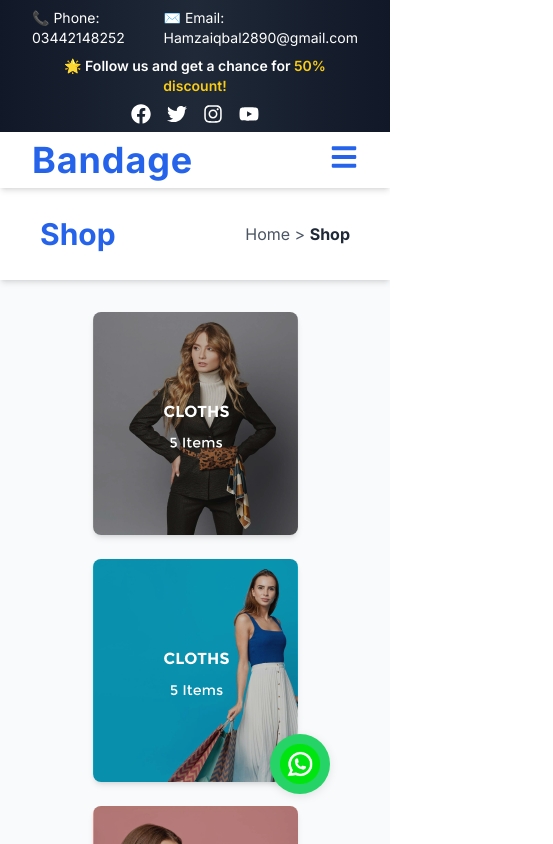
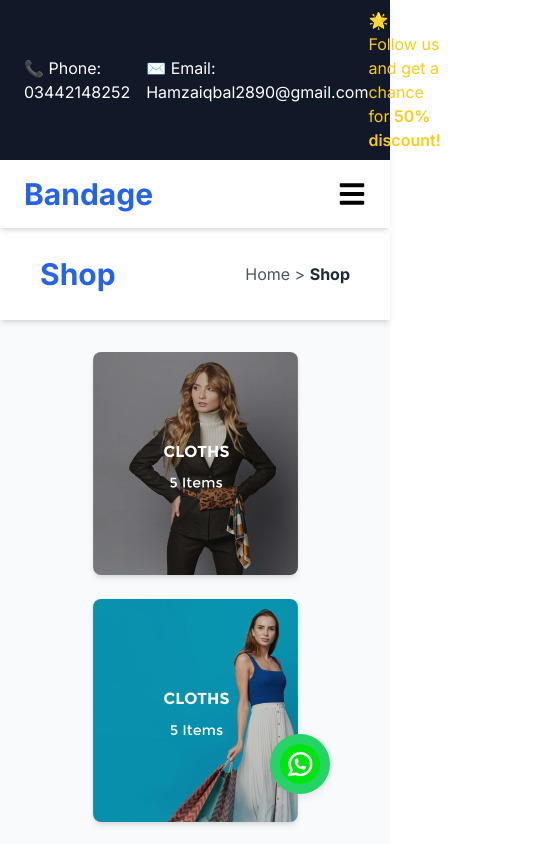
Before and after one commit to Hamzaiqbal0/e-commerce-website, a Next.js app: page /shop in a window 390 px wide. Shown: the top 844 px of the page, 553 px wide, since content can reach past the window. Built offline with nearby package versions, Linux system fonts and the light colour scheme.

Commit message:
navbar update
navbar update

```diff
--- a/src/app/components/Navbar.tsx
+++ b/src/app/components/Navbar.tsx
@@ -9,6 +9,7 @@ import {
   FaSearch,
   FaShoppingCart,
   FaBars,
+  FaTimes,
 } from "react-icons/fa";
 import { useRouter } from "next/navigation";
 
@@ -20,10 +21,11 @@ const Navbar = () => {
 
   const router = useRouter();
 
+  const toggleMenu = () => setIsMenuOpen(!isMenuOpen);
   const openAuthModal = () => setShowAuthModal(true);
   const closeAuthModal = () => {
     setShowAuthModal(false);
-    setIsSignUp(false); // Reset to Sign In when modal is closed
+    setIsSignUp(false); // Reset to Sign In mode
   };
 
   const toggleAuthMode = () => setIsSignUp(!isSignUp);
@@ -31,153 +33,161 @@ const Navbar = () => {
   const handleSearch = (event: React.FormEvent) => {
     event.preventDefault();
     if (searchQuery.trim()) {
-      // Redirect to search results page or filter products locally
       router.push(`/search?query=${searchQuery}`);
     }
   };
 
+  const navigateToHome = () => {
+    router.push("/");
+  };
+
   return (
-    <header className="w-full relative">
-      {/* First Row: Contact and Social Media */}
-      <div className="w-full bg-gradient-to-r from-gray-900 via-gray-800 to-gray-900 text-white px-8 py-2 flex flex-col md:flex-row md:items-center md:justify-between">
-        <div className="flex items-center justify-between space-x-4">
-          <span className="text-sm">📞 Phone: 03442148252</span>
-          <span className="text-sm">✉️ Email: Hamzaiqbal2890@gmail.com</span>
+    <header className="sticky top-0 z-50 bg-white shadow-md">
+      {/* Top Bar */}
+      <div className="bg-gray-900 text-white px-6 py-2 flex items-center justify-between">
+        <div className="text-md flex space-x-4">
+          <span>📞 Phone: 03442148252</span>
+          <span>✉️ Email: Hamzaiqbal2890@gmail.com</span>
         </div>
-
-        <div className="text-center md:mx-auto mt-2 md:mt-0">
-          <p className="text-sm md:text-lg font-semibold">
-            🌟 Follow us and get a chance for <span className="text-yellow-400">50% discount!</span>
-          </p>
+        <div className="text-yellow-400 text-md">
+          🌟 Follow us and get a chance for <span className="font-semibold">50% discount!</span>
         </div>
-
-        <div className="flex space-x-4 mt-2 md:mt-0 justify-center md:justify-end">
-          <a href="https://facebook.com" target="_blank" rel="noopener noreferrer" className="hover:text-blue-500 transition">
-            <FaFacebook size={20} />
+        <div className="flex space-x-4">
+          <a href="https://facebook.com" target="_blank" rel="noopener noreferrer">
+            <FaFacebook className="hover:text-blue-500 transition" />
           </a>
-          <a href="https://twitter.com" target="_blank" rel="noopener noreferrer" className="hover:text-blue-400 transition">
-            <FaTwitter size={20} />
+          <a href="https://twitter.com" target="_blank" rel="noopener noreferrer">
+            <FaTwitter className="hover:text-blue-400 transition" />
           </a>
-          <a href="https://instagram.com" target="_blank" rel="noopener noreferrer" className="hover:text-pink-500 transition">
-            <FaInstagram size={20} />
+          <a href="https://instagram.com" target="_blank" rel="noopener noreferrer">
+            <FaInstagram className="hover:text-pink-500 transition" />
           </a>
-          <a href="https://youtube.com" target="_blank" rel="noopener noreferrer" className="hover:text-red-500 transition">
-            <FaYoutube size={20} />
+          <a href="https://youtube.com" target="_blank" rel="noopener noreferrer">
+            <FaYoutube className="hover:text-red-500 transition" />
           </a>
         </div>
       </div>
 
-      {/* Second Row: Logo and Navigation */}
-      <div className="w-full bg-white shadow-md px-8 py-2 flex items-center justify-between">
-        <h1 className="text-4xl font-bold text-blue-600 tracking-wide">
+      {/* Main Nav */}
+      <div className="px-6 py-4 flex items-center justify-between">
+        <h1
+          onClick={navigateToHome}
+          className="text-3xl font-bold text-blue-600 cursor-pointer"
+        >
           Bandage
         </h1>
 
-        {/* Desktop Navigation Links */}
-        <nav className="hidden md:flex items-center space-x-6">
-          <ul className="flex space-x-6 text-xl font-semibold">
+        {/* Desktop Links */}
+        <nav className="hidden md:flex space-x-6">
           {["Home", "Shop", "Products", "Our Team", "About Us", "Contact Us"].map((item, index) => (
-              <li key={index}>
-                <a href={`/${item.toLowerCase().replace(/\s/g, "")}`} className="hover:text-blue-500 transition duration-300">
+            <a
+              key={index}
+              href={item === "Home" ? "/" : `/${item.toLowerCase().replace(/\s/g, "")}`}
+              className="text-lg font-medium text-gray-700 hover:text-blue-500 transition"
+            >
               {item}
             </a>
-              </li>
           ))}
-          </ul>
+        </nav>
 
-          <div className="flex items-center space-x-4">
-            <button
-              onClick={openAuthModal}
-              className="hover:text-blue-700 text-blue-500 font-medium"
-            >
-              Login/Register
-            </button>
-
-            <div className="p-2">
+        {/* Search Bar */}
+        <div className="hidden md:flex items-center space-x-4">
           <form onSubmit={handleSearch} className="relative">
             <input
               type="text"
               value={searchQuery}
               onChange={(e) => setSearchQuery(e.target.value)}
               placeholder="Search products"
-            className="w-44 py-1 px-6 border rounded-md focus:outline-none focus:ring-2 focus:ring-blue-800"
+              className="py-2 px-4 border rounded-md focus:outline-none focus:ring-2 focus:ring-blue-500"
             />
             <button type="submit" className="absolute right-2 top-2 text-blue-500">
-            <FaSearch size={20} />
+              <FaSearch />
             </button>
           </form>
+          <a href="/cart" className="text-blue-600 hover:text-black">
+            <FaShoppingCart size={24} />
+          </a>
+          <button
+            onClick={openAuthModal}
+            className="bg-blue-500 text-white px-4 py-2 rounded-lg hover:bg-blue-600"
+          >
+            Login/Register
+          </button>
         </div>
-            <a href="/cart" aria-label="Cart" className="hover:text-black text-blue-600">
-              <FaShoppingCart size={20} />
-            </a>
-          </div>
-        </nav>
 
         {/* Mobile Menu Button */}
-        <div className="md:hidden">
-          <button onClick={() => setIsMenuOpen(!isMenuOpen)} aria-label="Toggle Menu" className="focus:outline-none">
-            <FaBars size={28} className="text-blue-600" />
+        <button onClick={toggleMenu} className="md:hidden focus:outline-none">
+          {isMenuOpen ? <FaTimes size={28} /> : <FaBars size={28} />}
         </button>
       </div>
+
+      {/* Mobile Menu */}
+      {isMenuOpen && (
+        <div className="md:hidden bg-gray-50">
+          <nav className="flex flex-col items-center space-y-4 py-4">
+            {["Home", "Shop", "Products", "Our Team", "About Us", "Contact Us"].map((item, index) => (
+              <a
+                key={index}
+                href={item === "Home" ? "/" : `/${item.toLowerCase().replace(/\s/g, "")}`}
+                className="text-lg font-medium text-gray-700 hover:text-blue-500 transition"
+                onClick={() => setIsMenuOpen(false)}
+              >
+                {item}
+              </a>
+            ))}
+            <a href="/cart" className="text-blue-600 hover:text-black">
+              <FaShoppingCart size={24} />
+            </a>
+            <button
+              onClick={openAuthModal}
+              className="bg-blue-500 text-white px-4 py-2 rounded-lg hover:bg-blue-600"
+            >
+              Login/Register
+            </button>
+          </nav>
         </div>
+      )}
 
-      {/* Auth Modal Popup */}
+      {/* Auth Modal */}
       {showAuthModal && (
-        <div className="fixed inset-0 bg-black bg-opacity-50 backdrop-blur-md flex justify-center items-center z-50">
-          <div className="relative w-full max-w-md bg-white rounded-lg shadow-lg p-8">
-            <h2 className="text-3xl font-bold text-center mb-6 text-blue-600">
+        <div className="fixed inset-0 bg-black bg-opacity-50 flex justify-center items-center z-50">
+          <div className="bg-white rounded-lg p-6 shadow-lg relative w-96">
+            <h2 className="text-2xl font-bold mb-4 text-blue-600">
               {isSignUp ? "Sign Up" : "Sign In"}
             </h2>
-            <form className="space-y-4">
-              <div>
-                <label className="block text-gray-700 font-semibold mb-2">Email</label>
+            <form>
+              <div className="mb-4">
+                <label className="block text-gray-700">Email</label>
                 <input
                   type="email"
-                  className="w-full p-3 border border-gray-300 rounded-lg focus:outline-none focus:ring-2 focus:ring-blue-500"
-                  placeholder="Enter your email"
                   required
+                  className="w-full p-3 border rounded-lg focus:outline-none"
                 />
               </div>
-              <div>
-                <label className="block text-gray-700 font-semibold mb-2">Password</label>
+              <div className="mb-4">
+                <label className="block text-gray-700">Password</label>
                 <input
                   type="password"
-                  className="w-full p-3 border border-gray-300 rounded-lg focus:outline-none focus:ring-2 focus:ring-blue-500"
-                  placeholder="Enter your password"
                   required
+                  className="w-full p-3 border rounded-lg focus:outline-none"
                 />
               </div>
-
-              <button
-                type="submit"
-                className="w-full py-3 bg-blue-500 text-white rounded-lg font-bold hover:bg-blue-600 transition duration-300"
-              >
+              <button className="w-full bg-blue-500 text-white py-2 rounded-lg">
                 {isSignUp ? "Sign Up" : "Sign In"}
               </button>
-
-              <div className="text-center mt-4">
-                <button
-                  type="button"
-                  className="w-full py-3 bg-red-500 text-white rounded-lg font-bold hover:bg-red-600 transition duration-300"
-                >
-                  {isSignUp ? "Sign Up with Google" : "Sign In with Google"}
-                </button>
-              </div>
             </form>
-
-            <p className="text-center mt-4">
+            <p className="mt-4 text-center">
               {isSignUp ? "Already have an account?" : "Don't have an account?"}{" "}
               <button
                 onClick={toggleAuthMode}
-                className="text-blue-500 font-semibold hover:underline"
+                className="text-blue-500 underline"
               >
                 {isSignUp ? "Sign In" : "Sign Up"}
               </button>
             </p>
-
             <button
               onClick={closeAuthModal}
-              className="absolute top-4 right-4 text-gray-600 hover:text-gray-900 text-2xl"
+              className="absolute top-2 right-2 text-gray-600 text-2xl"
             >
               &times;
             </button>
```
Lines whose indentation alone changed are shown as unchanged.
